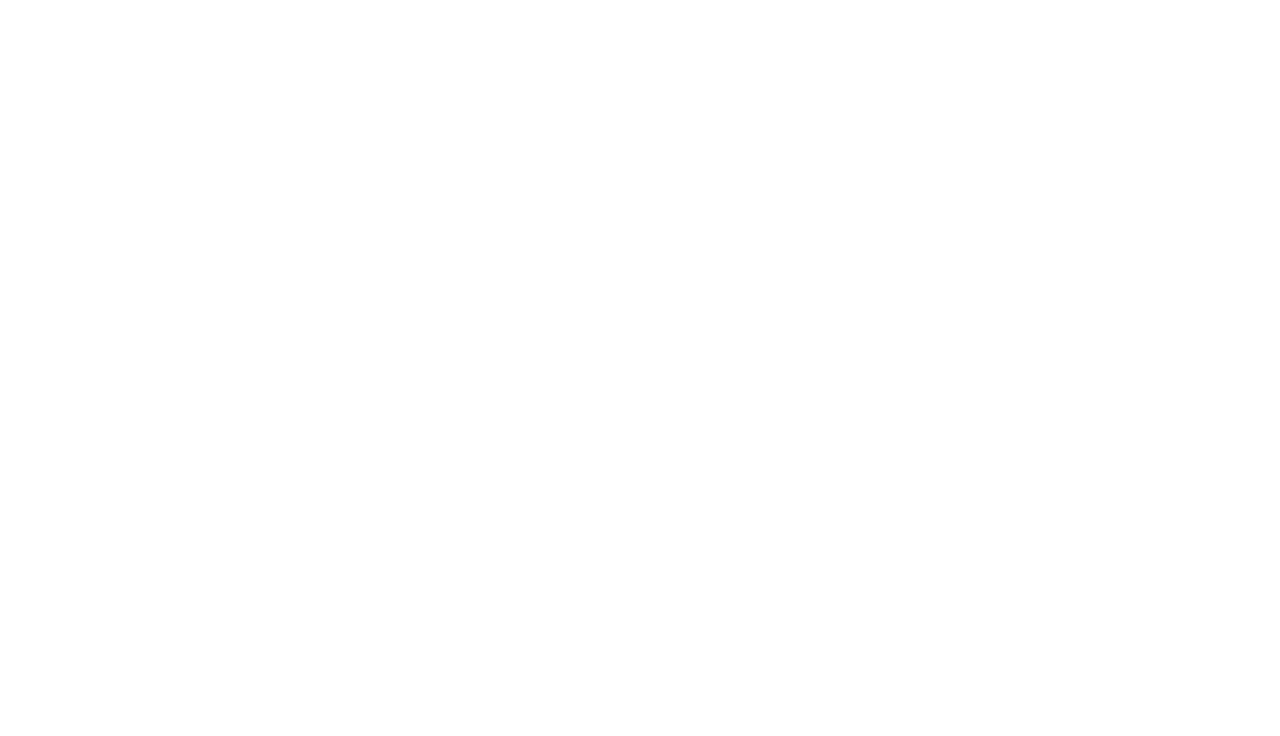
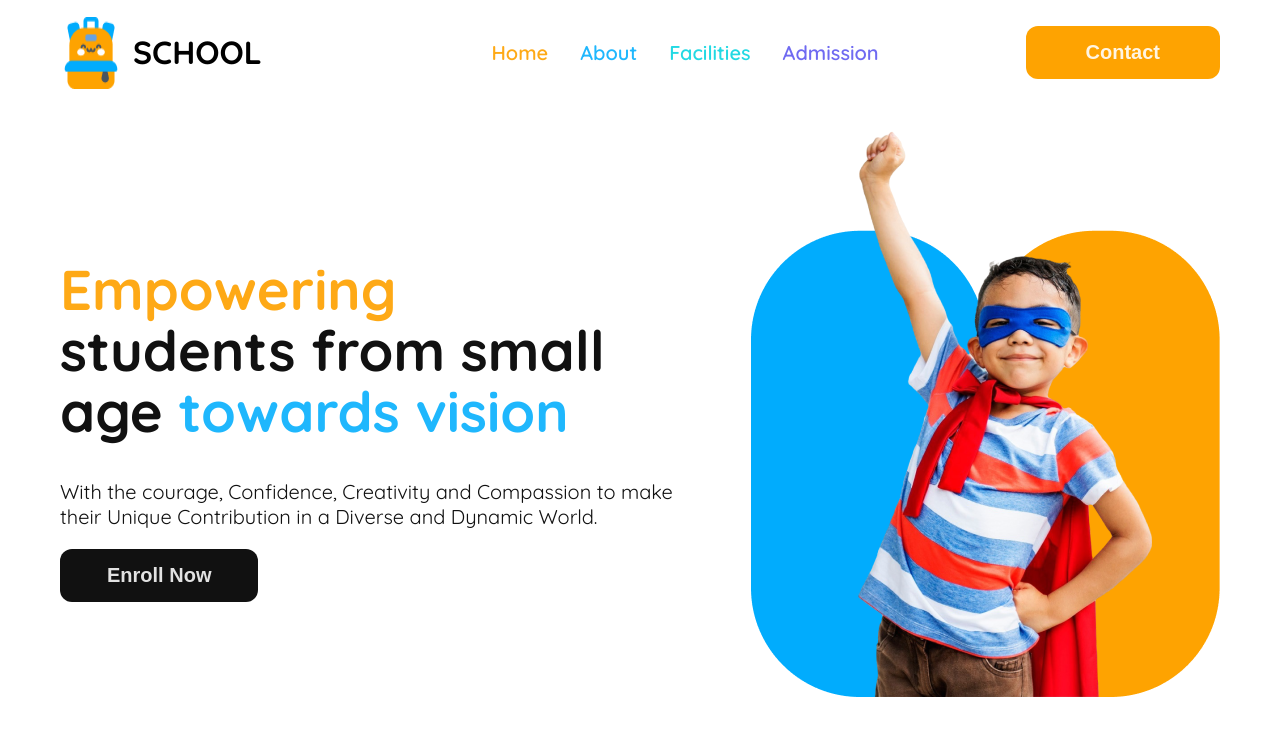
Before and after one commit to Elora21y/assignment-2, a plain HTML site: page index.html in a window 1280 px wide. Drawn offline with Linux system fonts and the light colour scheme.

Commit message:
added banner and navbar

```diff
--- a/index.html
+++ b/index.html
@@ -15,11 +15,49 @@
     <link
         href="https://fonts.googleapis.com/css2?family=Quicksand:wght@300..700&family=Raleway:ital,wght@0,100..900;1,100..900&display=swap"
         rel="stylesheet">
+
+    <!-- font awesome cdn link     -->
+
+    <link rel="stylesheet" href="https://cdnjs.cloudflare.com/ajax/libs/font-awesome/6.7.2/css/all.min.css" integrity="sha512-Evv84Mr4kqVGRNSgIGL/F/aIDqQb7xQ2vcrdIwxfjThSH8CSR7PBEakCr51Ck+w+/U6swU2Im1vVX0SVk9ABhg==" crossorigin="anonymous" referrerpolicy="no-referrer" />
+
     <title>Assignment-2</title>
 </head>
 
 <body>
-    <header></header>
+    <header>
+        <div class="navbar quicksand">
+            <div class="navbar-img">
+                <img src="assets/logo.png" alt="">
+                <h3 class="navbar-title">SCHOOL</h3>
+            </div>
+
+            <p><i class="fa-solid fa-bars"></i></p>
+
+            <div class="nav-links">
+                <li><a class="orange" href="">Home</a></li>
+                <li><a class="blue" href="">About</a></li>
+                <li><a class="green" href="">Facilities</a></li>
+                <li><a class="purple" href="">Admission</a></li>
+            </div>
+
+            <div class="navbar-btn">
+                <button>Contact</button>
+            </div>
+        </div>
+        <hr>
+        <div class="banner">
+            <div class="banner-content quicksand">
+                <h1 class="banner-title"> <span class="orange">Empowering</span> <br>
+                    students from small age <span class="blue">towards vision</span>
+                 </h1>
+                 <p class="banner-description">With the courage, Confidence, Creativity and Compassion to make their Unique Contribution in a Diverse and Dynamic World.</p>
+                 <button class="banner-btn">Enroll Now</button>
+            </div>
+            <div class="banner-img">
+                <img src="assets/hero-kids.png" alt="">
+            </div>
+        </div>
+    </header>
     <main></main>
     <footer></footer>
 </body>
--- a/styles/style.css
+++ b/styles/style.css
@@ -15,3 +15,140 @@ body{
     margin: 0;
     padding: 0;
 }
+
+/* shared styles */
+.orange{
+    color: rgba(254, 161, 1, 0.918);
+}
+.blue{
+    color: rgba(1, 173, 253, 0.884);
+}
+.green{
+    color: rgba(5, 212, 223, 0.877);
+}
+.purple{
+    color:  rgba(93, 88, 239, 0.89);
+}
+
+/* header related styles */
+.navbar , .banner{
+    max-width: 1160px;
+    margin: 0 auto;
+}
+  .navbar i{
+    visibility: hidden;
+    position: absolute;
+}
+header hr{
+    border: 0.2px solid #fea1013b;
+    visibility: hidden;
+}
+
+/* navbar */
+.navbar{
+    display: flex;
+    justify-content: space-between;
+    align-items: center;
+}
+
+.navbar-img{
+    display: flex;
+    gap: 11px;
+}
+.navbar-img img{
+    padding: 17px 0px 15px;
+}
+.navbar-title{
+    font-size: 2rem;
+    font-weight: bold;
+}
+
+.nav-links {
+    display: flex;
+}
+.nav-links li{
+    list-style: none;
+}
+.nav-links a{
+    text-decoration: none;
+    margin-right: 32px;
+    font-size: 1.25rem;
+    font-weight: 600;
+}
+
+.navbar-btn button{
+    color: rgba(255, 255, 255, 0.89);
+    border: 0;
+    border-radius: 12px;
+    background-color: #FEA301;
+    padding: 15px 60px;
+    font-size: 1.25rem;
+    font-weight: 600;
+}
+
+/* banner related styles */
+.banner{
+    display: flex;
+    align-items: center;
+    gap: 50px;
+}
+.banner-title{
+    font-size: 3.50rem;
+    font-weight: bold;
+    color: #111111;
+    line-height: 61px;
+}
+.banner-description{
+    font-size: 1.25rem;
+    font-weight: 400;
+    color: #111111;
+}
+.banner-btn{
+    color: rgba(255, 255, 255, 0.877);
+    background-color: #111111;
+    font-size: 1.25rem;
+    font-weight: bold;
+    border: 0;
+    border-radius: 12px;
+    padding: 15px 47px;
+}
+
+
+/* media query for small devices */
+
+@media screen and (max-width: 576px) {
+
+    /* header related styles */
+    header hr{
+        visibility: visible;
+        margin-top: -5px;
+    }
+
+     .navbar-title , .nav-links , .navbar-btn{
+        visibility: hidden;
+        position: absolute;
+     }
+
+    .navbar i{
+        visibility: visible;
+        font-size: 26px;
+        color: rgba(0, 0, 0, 0.596);
+        margin-top: 20px;
+    }
+    .navbar{
+        padding: 0px 36px 0 16px;
+        align-items: start;
+    }
+    .banner{
+        flex-direction: column-reverse;
+        gap: 20px;
+        /* justify-content: center;
+        align-items: center; */
+        text-align: center;
+        padding: 20px 16px;
+    }
+    .banner-img img{
+        width: 100%;
+        text-align: center;
+    }
+}
```
